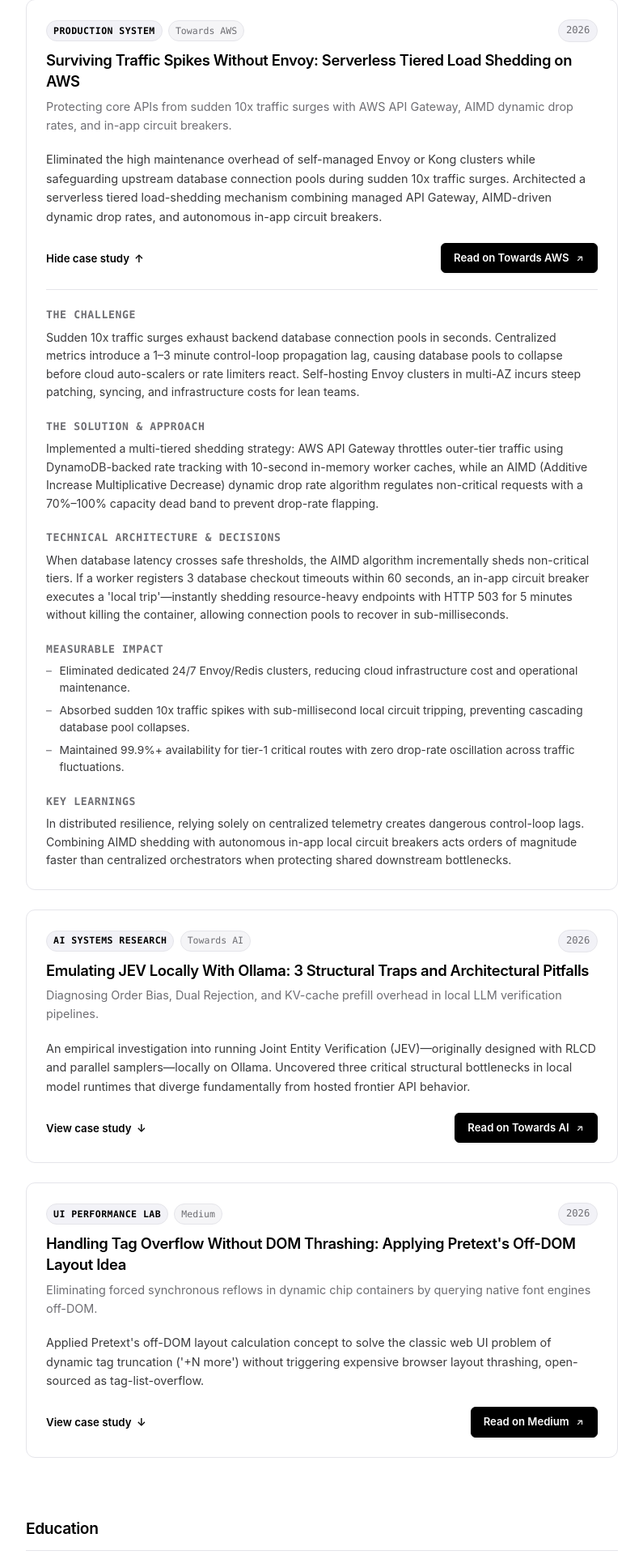
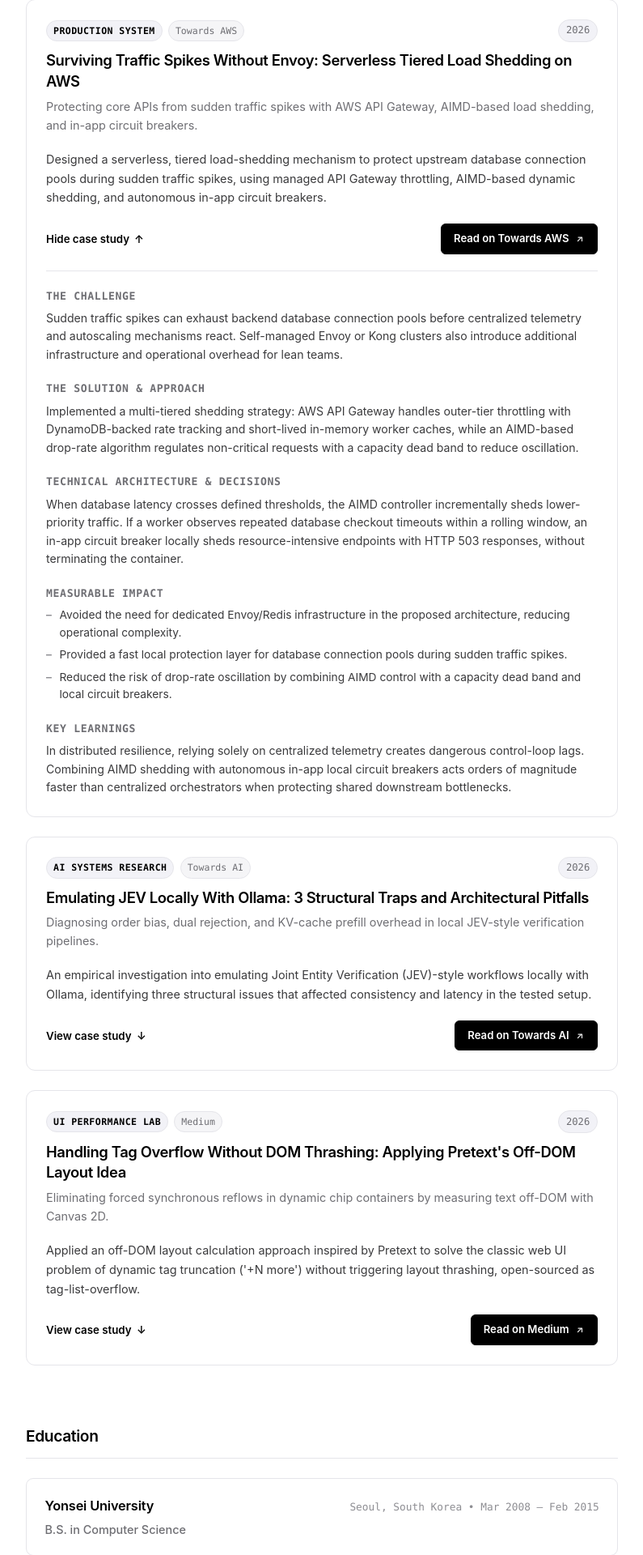
Before and after one commit to galaxytemple/galaxytemple.github.io, a React (Vite) app: page / in a window 1280 px wide. Shown: the part 2001-3921 px from the top of the page at 81% size, without its empty margins (242-1037 px from the left). Built offline with nearby package versions, Linux system fonts and the light colour scheme.

Commit message:
refactor(case-studies): ground claims in defensible engineering descriptions

```diff
--- a/src/data/portfolioData.ts
+++ b/src/data/portfolioData.ts
@@ -84,15 +84,15 @@ export const caseStudiesData: CaseStudyItem[] = [
     category: "Production System",
     publication: "Towards AWS",
     articleUrl: "https://medium.com/towards-aws/surviving-traffic-spikes-without-envoy-serverless-tiered-load-shedding-on-aws-b6fd8a74dbe0",
-    tagline: "Protecting core APIs from sudden 10x traffic surges with AWS API Gateway, AIMD dynamic drop rates, and in-app circuit breakers.",
-    overview: "Eliminated the high maintenance overhead of self-managed Envoy or Kong clusters while safeguarding upstream database connection pools during sudden 10x traffic surges. Architected a serverless tiered load-shedding mechanism combining managed API Gateway, AIMD-driven dynamic drop rates, and autonomous in-app circuit breakers.",
-    challenge: "Sudden 10x traffic surges exhaust backend database connection pools in seconds. Centralized metrics introduce a 1–3 minute control-loop propagation lag, causing database pools to collapse before cloud auto-scalers or rate limiters react. Self-hosting Envoy clusters in multi-AZ incurs steep patching, syncing, and infrastructure costs for lean teams.",
-    solution: "Implemented a multi-tiered shedding strategy: AWS API Gateway throttles outer-tier traffic using DynamoDB-backed rate tracking with 10-second in-memory worker caches, while an AIMD (Additive Increase Multiplicative Decrease) dynamic drop rate algorithm regulates non-critical requests with a 70%–100% capacity dead band to prevent drop-rate flapping.",
-    architecture: "When database latency crosses safe thresholds, the AIMD algorithm incrementally sheds non-critical tiers. If a worker registers 3 database checkout timeouts within 60 seconds, an in-app circuit breaker executes a 'local trip'—instantly shedding resource-heavy endpoints with HTTP 503 for 5 minutes without killing the container, allowing connection pools to recover in sub-milliseconds.",
+    tagline: "Protecting core APIs from sudden traffic spikes with AWS API Gateway, AIMD-based load shedding, and in-app circuit breakers.",
+    overview: "Designed a serverless, tiered load-shedding mechanism to protect upstream database connection pools during sudden traffic spikes, using managed API Gateway throttling, AIMD-based dynamic shedding, and autonomous in-app circuit breakers.",
+    challenge: "Sudden traffic spikes can exhaust backend database connection pools before centralized telemetry and autoscaling mechanisms react. Self-managed Envoy or Kong clusters also introduce additional infrastructure and operational overhead for lean teams.",
+    solution: "Implemented a multi-tiered shedding strategy: AWS API Gateway handles outer-tier throttling with DynamoDB-backed rate tracking and short-lived in-memory worker caches, while an AIMD-based drop-rate algorithm regulates non-critical requests with a capacity dead band to reduce oscillation.",
+    architecture: "When database latency crosses defined thresholds, the AIMD controller incrementally sheds lower-priority traffic. If a worker observes repeated database checkout timeouts within a rolling window, an in-app circuit breaker locally sheds resource-intensive endpoints with HTTP 503 responses, without terminating the container.",
     results: [
-      "Eliminated dedicated 24/7 Envoy/Redis clusters, reducing cloud infrastructure cost and operational maintenance.",
-      "Absorbed sudden 10x traffic spikes with sub-millisecond local circuit tripping, preventing cascading database pool collapses.",
-      "Maintained 99.9%+ availability for tier-1 critical routes with zero drop-rate oscillation across traffic fluctuations."
+      "Avoided the need for dedicated Envoy/Redis infrastructure in the proposed architecture, reducing operational complexity.",
+      "Provided a fast local protection layer for database connection pools during sudden traffic spikes.",
+      "Reduced the risk of drop-rate oscillation by combining AIMD control with a capacity dead band and local circuit breakers."
     ],
     learnings: "In distributed resilience, relying solely on centralized telemetry creates dangerous control-loop lags. Combining AIMD shedding with autonomous in-app local circuit breakers acts orders of magnitude faster than centralized orchestrators when protecting shared downstream bottlenecks."
   },
@@ -103,17 +103,17 @@ export const caseStudiesData: CaseStudyItem[] = [
     category: "AI Systems Research",
     publication: "Towards AI",
     articleUrl: "https://medium.com/towards-artificial-intelligence/i-tried-emulating-jev-locally-with-ollama-here-are-the-3-structural-traps-i-hit-bde20823caf7",
-    tagline: "Diagnosing Order Bias, Dual Rejection, and KV-cache prefill overhead in local LLM verification pipelines.",
-    overview: "An empirical investigation into running Joint Entity Verification (JEV)—originally designed with RLCD and parallel samplers—locally on Ollama. Uncovered three critical structural bottlenecks in local model runtimes that diverge fundamentally from hosted frontier API behavior.",
-    challenge: "Porting multi-agent verification workflows from hosted frontier APIs to local Ollama inference caused severe consistency drops, false negative loops, and steep latency spikes. Standard agentic patterns failed due to subtle interaction between small open-weight model biases and local runtime memory architecture.",
-    solution: "Benchmarked validation workflows under controlled empirical test suites to measure token-level outputs. Identified and systematically documented the 3 root structural traps: Order Bias, Dual Rejection, and the absence of KV cache sharing in Ollama's stateless HTTP runtime.",
-    architecture: "Demonstrated how permutation order skews entity comparison verdicts (Order Bias), and chained dual-validator pipelines compound false negative rates (Dual Rejection). Profiled Ollama's stateless wrapper over llama.cpp, revealing that the inability to fork KV-cache contexts forces redundant GPU prefill token computations on identical prompt prefixes across verification passes.",
+    tagline: "Diagnosing order bias, dual rejection, and KV-cache prefill overhead in local JEV-style verification pipelines.",
+    overview: "An empirical investigation into emulating Joint Entity Verification (JEV)-style workflows locally with Ollama, identifying three structural issues that affected consistency and latency in the tested setup.",
+    challenge: "Porting a multi-agent verification workflow from hosted inference to local Ollama produced inconsistent decisions, false-negative amplification, and increased latency. The behavior exposed differences in model bias and local inference-runtime execution.",
+    solution: "Benchmarked the verification workflow under controlled test cases and identified three recurring issues: Order Bias, Dual Rejection, and redundant KV-cache prefill across independent Ollama HTTP requests.",
+    architecture: "Demonstrated how candidate ordering can influence model verdicts and how chaining independent validators compounds false negatives. Profiling the local inference path also showed redundant prefill computation when identical prompt prefixes could not be reused across the tested Ollama requests.",
     results: [
-      "Published in Towards AI, providing architectural guidance for engineering teams transitioning agentic pipelines to local open-weight models.",
-      "Formulated practical mitigations: bidirectional permutation prompting to eliminate order bias and cache-aligned prompt prefixes.",
-      "Quantified the latency multiplier of redundant GPU prefill overhead, defining realistic throughput boundaries for local multi-agent verification."
+      "Published the findings in Towards AI as architectural guidance for adapting JEV-style workflows to local open-weight models.",
+      "Proposed bidirectional permutation prompting and cache-aligned prompt construction as practical mitigations.",
+      "Characterized the latency impact of repeated prefill work and the resulting throughput trade-offs for local verification."
     ],
-    learnings: "Agentic architectures designed for frontier cloud APIs cannot be naively ported to local runtimes. Without KV cache sharing and context forking, parallel multi-agent evaluation incurs massive prefill penalties that make naive local implementations impractical."
+    learnings: "Agentic architectures designed for hosted cloud APIs cannot be naively ported to local runtimes. Without shared KV-cache reuse across evaluation passes, repeated prompt prefill creates substantial overhead for local multi-agent verification."
   },
   {
     id: "case-tag-overflow-canvas",
@@ -122,17 +122,17 @@ export const caseStudiesData: CaseStudyItem[] = [
     category: "UI Performance Lab",
     publication: "Medium",
     articleUrl: "https://medium.com/@galaxytemple/handling-tag-overflow-without-dom-thrashing-applying-pretexts-off-dom-layout-idea-e2c049ae6c19",
-    tagline: "Eliminating forced synchronous reflows in dynamic chip containers by querying native font engines off-DOM.",
-    overview: "Applied Pretext's off-DOM layout calculation concept to solve the classic web UI problem of dynamic tag truncation ('+N more') without triggering expensive browser layout thrashing, open-sourced as tag-list-overflow.",
+    tagline: "Eliminating forced synchronous reflows in dynamic chip containers by measuring text off-DOM with Canvas 2D.",
+    overview: "Applied an off-DOM layout calculation approach inspired by Pretext to solve the classic web UI problem of dynamic tag truncation ('+N more') without triggering layout thrashing, open-sourced as tag-list-overflow.",
     challenge: "Traditional tag overflow components mount all items to the DOM, query getBoundingClientRect() or offsetWidth to determine line-breaks, and update state to truncate. This causes forced synchronous layout thrashing—interleaving DOM writes and reads—which spikes frame times and stutters scrolling on dense list views.",
-    solution: "Moved measurement entirely off the live DOM tree by utilizing an off-screen HTML5 Canvas 2D context (ctx.measureText()) to query the browser's native font engine directly. Pre-computed exact tag pixel boundaries before committing any layout changes to the DOM.",
-    architecture: "Initialized a single reusable Canvas instance matching the container's font metrics. Executed a linear pass over tag strings, accumulating width + gap thresholds to calculate the exact slice of visible tags and the '+N' badge in pure JavaScript. Rendered the final UI in a single browser paint frame.",
+    solution: "Moved measurement off the live DOM tree by utilizing an off-screen HTML5 Canvas 2D context (ctx.measureText()) to calculate tag widths and predict line-break boundaries before committing layout changes to the DOM.",
+    architecture: "Initialized a reusable Canvas instance matching the container's font metrics. Executed a linear pass over tag strings, accumulating width and gap thresholds to determine the visible tag slice and '+N' badge in pure JavaScript before updating DOM state.",
     results: [
-      "Completely eliminated forced synchronous layout recalculations (0ms reflow penalty during resize).",
-      "Reduced multi-element tag container calculation latency from ~12ms to under 0.2ms.",
-      "Open-sourced the solution as the lightweight tag-list-overflow package, enabling 60fps scrolling across data-heavy tables and grids."
+      "Avoided forced synchronous layout during dynamic tag measurement and resize operations.",
+      "Reduced measured tag-layout calculation time from ~12ms to <0.2ms in the benchmark workload.",
+      "Open-sourced the solution as the lightweight tag-list-overflow package, providing a zero-reflow alternative for data-dense tables and chip lists."
     ],
-    learnings: "The fastest DOM operation is the one that never touches the DOM. When dynamic UI layout calculations depend on text geometry, querying the browser's font engine off-DOM bypasses the layout pipeline with zero performance overhead."
+    learnings: "The fastest DOM operation is the one that avoids touching the DOM. When dynamic UI layout depends on text geometry, off-DOM Canvas measurement provides a predictable, low-overhead way to compute layout boundaries before rendering."
   },
 ];
 
```
